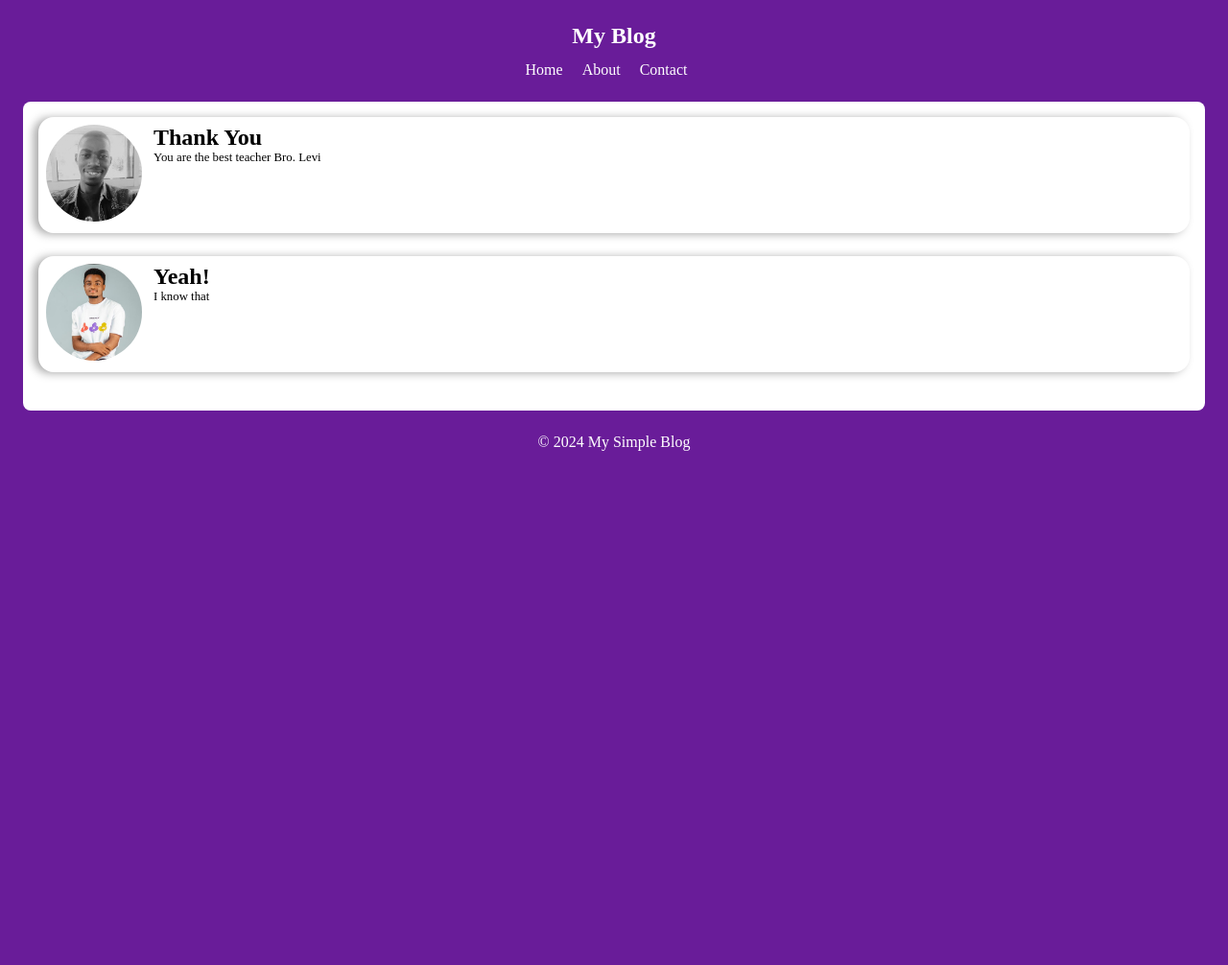
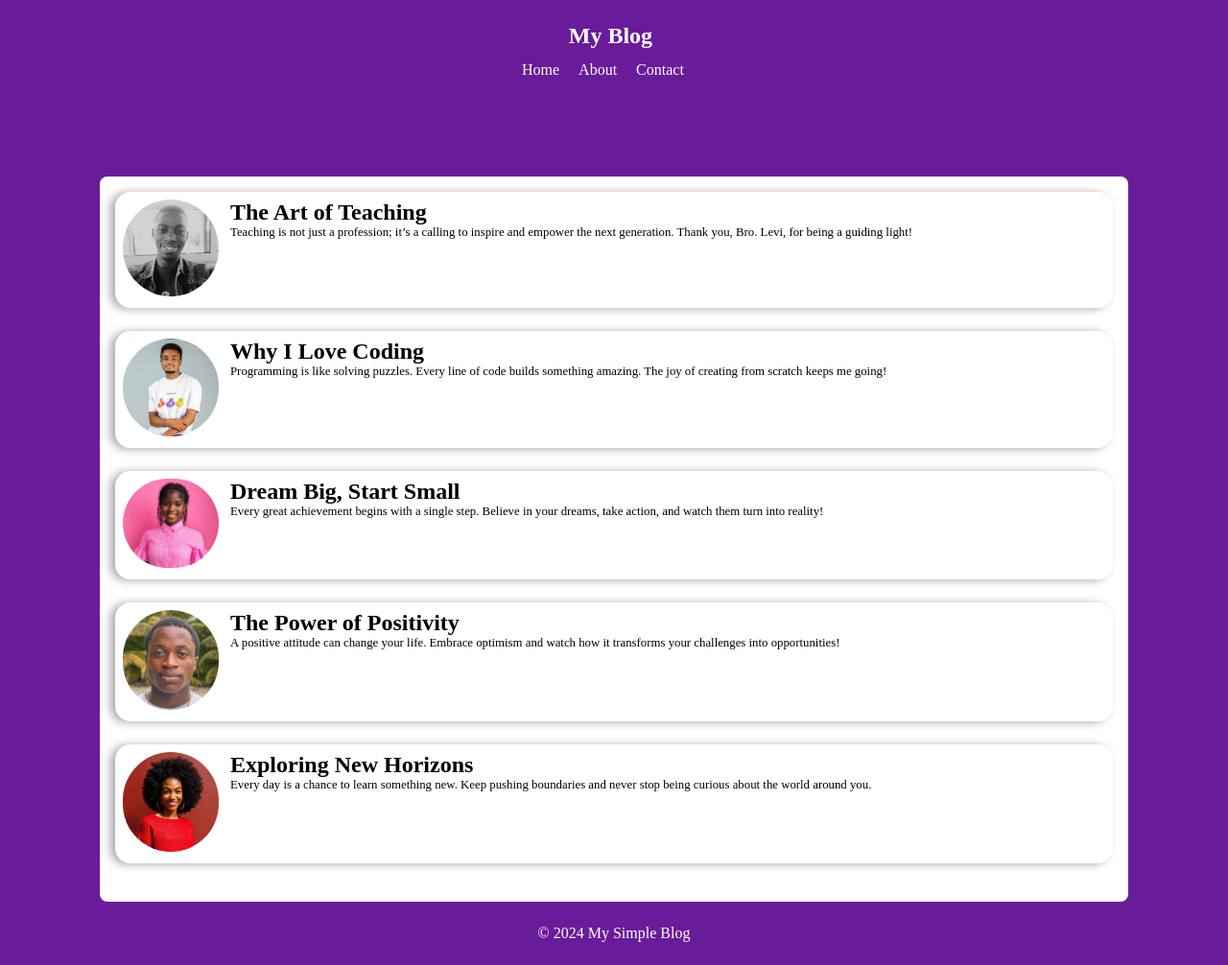
Before and after one commit to OrovwodeGreat/Small-scale-blog-site, a plain HTML site: page index.html in a window 1280 px wide. Shown: the whole page at 96% size. Before the commit the page ends 800 px from the top, so only its background shows below. Drawn offline with Linux system fonts and the light colour scheme.

Commit message:
added float to the header and added more post to the blog

```diff
--- a/index.html
+++ b/index.html
@@ -21,15 +21,36 @@
         <div class="post-container">
             <img src="images/IMG_20240403_154027.jpg" alt="" class="post-pic">
         <div class="post-wrap">
-                <h1 class="post-head">Thank You</h1>
-            <p class="post-text">You are the best teacher Bro. Levi</p>
+                <h1 class="post-head">The Art of Teaching</h1>
+            <p class="post-text">Teaching is not just a profession; it’s a calling to inspire and empower the next generation. Thank you, Bro. Levi, for being a guiding light!</p>
         </div>
         </div>
         <div class="post-container">
             <img src="images/WhatsApp Image 2024-11-08 at 17.44.59_cb36fd7c.jpg" alt="" class="post-pic">
             <div class="post-wrap">
-                <h1 class="post-head">Yeah!</h1>
-            <p class="post-text">I know that</p>
+                <h1 class="post-head">Why I Love Coding</h1>
+            <p class="post-text">Programming is like solving puzzles. Every line of code builds something amazing. The joy of creating from scratch keeps me going!</p>
+            </div>
+        </div>
+        <div class="post-container">
+            <img src="images/pic 1.jpg" alt="" class="post-pic">
+            <div class="post-wrap"><h1 class="post-head">Dream Big, Start Small</h1>
+            <p class="post-text">Every great achievement begins with a single step. Believe in your dreams, take action, and watch them turn into reality!</p>
+
+            </div>
+        </div>
+        <div class="post-container">
+            <img src="images/pic 2.jpeg" alt="" class="post-pic">
+            <div class="post-wrap">
+                <h1 class="post-head">The Power of Positivity</h1>
+            <p class="post-text">A positive attitude can change your life. Embrace optimism and watch how it transforms your challenges into opportunities!</p>
+            </div>
+        </div>
+        <div class="post-container">
+            <img src="images/pic 3.jpg" alt="" class="post-pic">
+            <div class="post-wrap">
+                <h1 class="post-head">Exploring New Horizons</h1>
+            <p class="post-text">Every day is a chance to learn something new. Keep pushing boundaries and never stop being curious about the world around you.</p>
             </div>
         </div>
     </div>
--- a/style.css
+++ b/style.css
@@ -8,17 +8,23 @@ body{
     background-color:#691c99;
     padding: 1.5rem;
     font-family:poppins ;
-    margin:  auto;
+    margin:auto 5rem ;
 }
 
 header{
-    text-align: center;
     color: white;
     margin-bottom: 1.5rem;
+    /* updated the code by adding float */
+    float: right;
+    left: 5rem;
+    position: absolute;
+    left: 42.5%;
+    text-align: center;
 }
 
 header h1{
     margin-bottom: 0.8rem;
+    display: block;
 }
 
 ul li{
@@ -38,6 +44,7 @@ ul li:hover{
     background-color: white;
     padding: 1rem;
     border-radius: 0.5rem;
+    margin-top: 10rem;
 }
 
 .post-container{
@@ -57,6 +64,7 @@ ul li:hover{
 }
 .post-wrap .post-text{
     font-size: 0.5rem;
+    padding-right: 2rem;
 
 }
 .post-pic{
```
Also changed, not shown: images/pic 1.jpg (added), images/pic 2.jpeg (added), images/pic 3.jpg (added).
